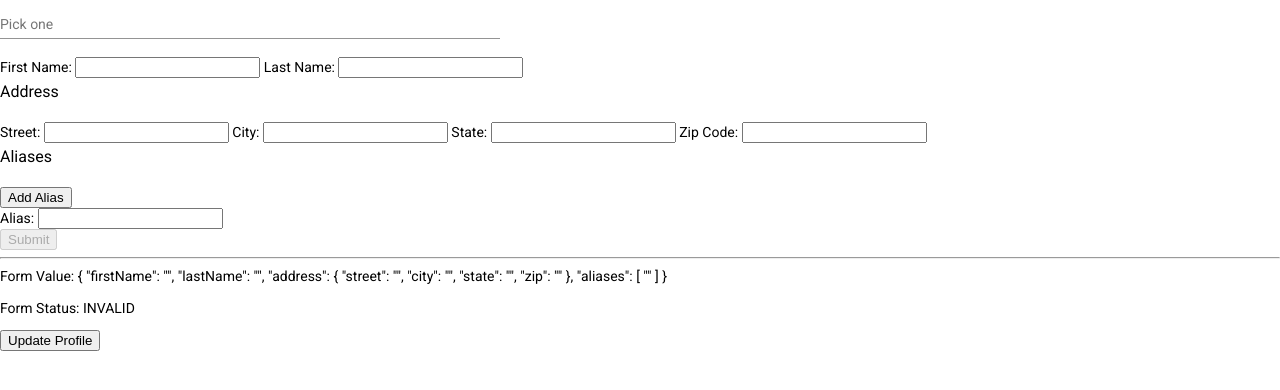
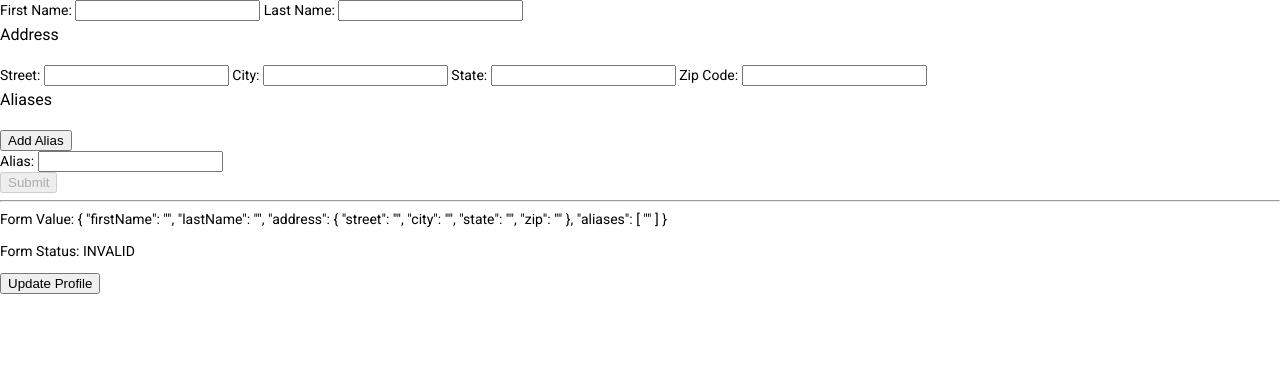
Before and after one commit to merlinpratheesh/basicrepo, an Angular app: page / in a window 1280 px wide. Shown: the top 390 px of the page. Built offline with nearby package versions, Linux system fonts and the light colour scheme.

Commit message:
InitialCommit

```diff
--- a/src/app/app.component.html
+++ b/src/app/app.component.html
@@ -1,22 +1,4 @@
-<form class="example-form">
-  <mat-form-field class="example-full-width">
-<!-- #docregion input -->
-    <input type="text"
-           placeholder="Pick one"
-           aria-label="Number"
-           matInput
-           [formControl]="myControl"
-           [matAutocomplete]="auto">
-<!-- #enddocregion input -->
-<!-- #docregion mat-autocomplete -->
-    <mat-autocomplete #auto="matAutocomplete">
-      <mat-option *ngFor="let option of options" [value]="option">
-        {{option}}
-      </mat-option>
-    </mat-autocomplete>
-<!-- #enddocregion mat-autocomplete -->
-  </mat-form-field>
-</form>
+
 
 <form [formGroup]="profileForm" (ngSubmit)="onSubmit()">
   <label>
--- a/src/app/app.component.ts
+++ b/src/app/app.component.ts
@@ -7,9 +7,6 @@ import { FormBuilder, FormGroup, Validators,FormArray, FormControl } from '@angu
   styleUrls: ['./app.component.css']
 })
 export class AppComponent {
-  myControl = new FormControl();
-  options: string[] = ['One', 'Two', 'Three'];
-
   profileForm = this.fb.group({
     firstName: ['', Validators.required],
     lastName: [''],
@@ -31,14 +28,6 @@ export class AppComponent {
   constructor(private fb: FormBuilder) { }
 
 
-  updateProfile() {
-    this.profileForm.patchValue({
-      firstName: 'Nancy',
-      address: {
-        street: '123 Drew Street'
-      }
-    });
-  }
 
   addAlias() {
     this.aliases.push(this.fb.control(''));
```
